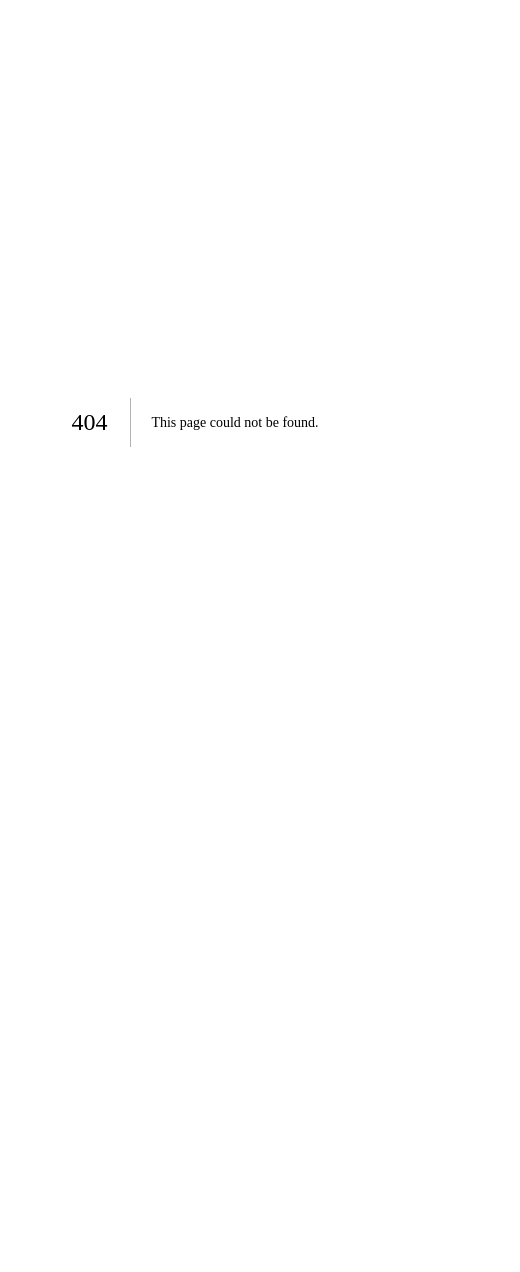
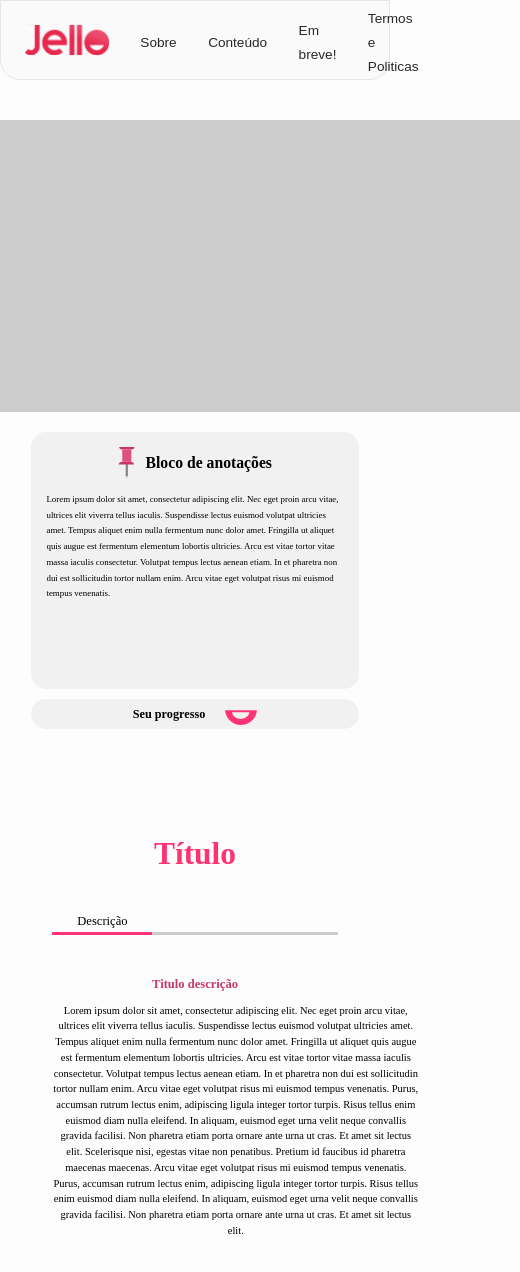
Before and after one commit to Jello-Education/front_blog, a Next.js app: page /viewaluno in a window 390 px wide. Before the commit this address had no page. Shown: the top 1272 px of the page, 520 px wide, since content can reach past the window. Before the commit the page ends 844 px from the top, so only its background shows below. Built offline with nearby package versions, Linux system fonts and the light colour scheme.

Commit message:
Creating viewaluno pages and also adding responsivity

```diff
--- /dev/null
+++ b/src/pages/viewaluno/index.tsx
@@ -0,0 +1,67 @@
+import React from 'react';
+import Header from '../../components/Shared/Header';
+
+import { Container, Video, Aside, Anotations, Progress, Description, Texts } from '../../styles/viewalunoStyles';
+
+const viewaluno: React.FC = () => {
+  return (
+    <Container>
+      <Header />
+
+      <Video>
+        <div className="video"></div>
+        <Aside>
+          <Anotations>
+            <nav>
+              <img src="./viewaluno-pin.svg" alt="pin" />
+              <h3>Bloco de anotações</h3>
+            </nav>
+
+            <p>
+              Lorem ipsum dolor sit amet, consectetur adipiscing elit. Nec eget proin arcu vitae, ultrices elit viverra tellus iaculis.
+              Suspendisse lectus euismod volutpat ultricies amet. Tempus aliquet enim nulla fermentum nunc dolor amet.
+              Fringilla ut aliquet quis augue est fermentum elementum lobortis ultricies.
+              Arcu est vitae tortor vitae massa iaculis consectetur. Volutpat tempus lectus
+              aenean etiam. In et pharetra non dui est sollicitudin tortor nullam enim. Arcu vitae eget volutpat risus
+              mi euismod tempus venenatis.
+            </p>
+          </Anotations>
+          <Progress>
+            <h3>Seu progresso</h3>
+            <img src="./viewaluno-progress.svg" alt="progress" />
+          </Progress>
+        </Aside>
+      </Video>
+
+      <Description>
+        <h1>Título</h1>
+
+        <div className="line">
+          <p>Descrição</p>
+        </div>
+
+        <Texts>
+          <h4>Titulo descrição</h4>
+          <p>
+            Lorem ipsum dolor sit amet, consectetur adipiscing elit. Nec eget proin arcu vitae, ultrices elit viverra tellus iaculis.
+            Suspendisse lectus euismod volutpat ultricies amet. Tempus aliquet enim nulla fermentum nunc dolor amet.
+            Fringilla ut aliquet quis augue est fermentum elementum lobortis ultricies.
+            Arcu est vitae tortor vitae massa iaculis consectetur. Volutpat tempus lectus
+            aenean etiam. In et pharetra non dui est sollicitudin tortor nullam enim. Arcu vitae eget volutpat risus
+            mi euismod tempus venenatis. Purus, accumsan rutrum lectus enim, adipiscing ligula integer tortor turpis.
+            Risus tellus enim euismod diam nulla eleifend. In aliquam, euismod eget urna velit neque convallis gravida
+            facilisi. Non pharetra etiam porta ornare ante urna ut cras. Et amet sit lectus elit. Scelerisque nisi,
+            egestas vitae non penatibus. Pretium id faucibus id pharetra maecenas maecenas.
+            Arcu vitae eget volutpat risus
+            mi euismod tempus venenatis. Purus, accumsan rutrum lectus enim, adipiscing ligula integer tortor turpis.
+            Risus tellus enim euismod diam nulla eleifend. In aliquam, euismod eget urna velit neque convallis gravida
+            facilisi. Non pharetra etiam porta ornare ante urna ut cras. Et amet sit lectus elit.
+          </p>
+        </Texts>
+      </Description>
+
+    </Container>
+  );
+}
+
+export default viewaluno;
--- /dev/null
+++ b/src/styles/viewalunoStyles.ts
@@ -0,0 +1,151 @@
+import styled from 'styled-components';
+
+export const Container = styled.div`
+  margin-top: 120px;
+`;
+
+export const Video = styled.div`
+  width: 100%;
+  height: 604px;
+
+  padding: 0 10rem;
+
+  @media (max-width: 1100px) {
+    padding: 0 3rem;
+  }
+
+  display: flex;
+  align-items: center;
+
+  @media (max-width: 1100px) {
+    flex-direction: column;
+  }
+
+  div.video {
+    width: 65rem;
+    height: 100%;
+
+    background: #ccc;
+
+    margin-right: 3rem;
+  }
+
+
+`;
+
+export const Aside = styled.div`
+  height: 100%;
+  width: 25rem;
+
+  @media (max-width: 1100px) {
+    margin-top: 2rem;
+    width: 100%;
+  }
+`;
+
+export const Anotations = styled.div`
+    width: 100%;
+    height: 88%;
+
+    background: #f1f1f1;
+    border-radius: 15px;
+
+    padding: 15px;
+
+    nav {
+      display: flex;
+      align-items: center;
+      justify-content: center;
+
+      h3 {
+        font-size: 1.5rem;
+        margin-left: 0.5rem;
+      }
+
+      img {
+        margin-right: 0.5rem;
+      }
+    }
+
+    p {
+      font-size: 0.85rem;
+      margin-top: 1.2rem;
+      line-height: 1.5rem;
+    }
+`;
+
+export const Progress = styled.div`
+  height: 10%;
+  width: 100%;
+
+  border-radius: 15px;
+  background: #f1f1f1;
+
+  margin-top: 1rem;
+
+  display: flex;
+  align-items: center;
+  justify-content: center;
+
+  img {
+    margin-left: 20px;
+    margin-bottom: 10px;
+  }
+`;
+
+export const Description = styled.div`
+  width: 100%;
+
+  margin-top: 60px;
+  padding: 0 10rem;
+
+  @media (max-width: 1100px) {
+    padding: 5rem;
+
+    text-align: center;
+  }
+
+  h1 {
+    font-size: 3rem;
+    color: #FD3373;
+  }
+
+  > div.line {
+    margin-top: 4rem;
+
+    flex: 1;
+    border-bottom: 3px solid #ccc;
+
+    > p {
+      width: 100px;
+
+      font-size: 1.2rem;
+
+      border-bottom: 3px solid #FD3373;
+      padding-bottom: 3px;
+      margin-bottom: -3px;
+    }
+  }
+`;
+
+export const Texts = styled.div`
+  margin-top: 4rem;
+
+  h4{
+    color: #C73865;
+    font-size: 1.2rem;
+  }
+
+  p {
+    width: 70rem;
+
+    line-height: 1.5rem;
+
+    margin-top: 1rem;
+    margin-bottom: 500px;
+
+    @media (max-width: 1100px) {
+        width: 35rem;
+      }
+  }
+`;
```
Also changed, not shown: public/viewaluno-pin.svg (added), public/viewaluno-progress.svg (added).
